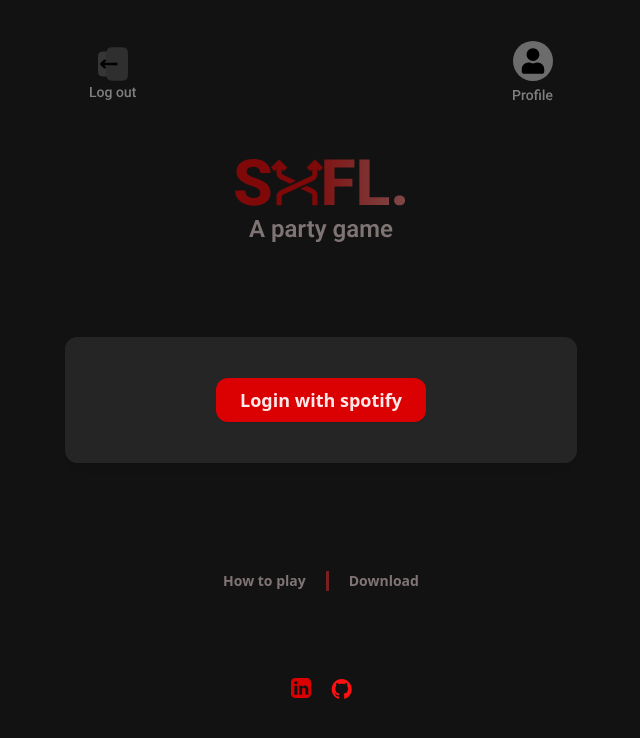
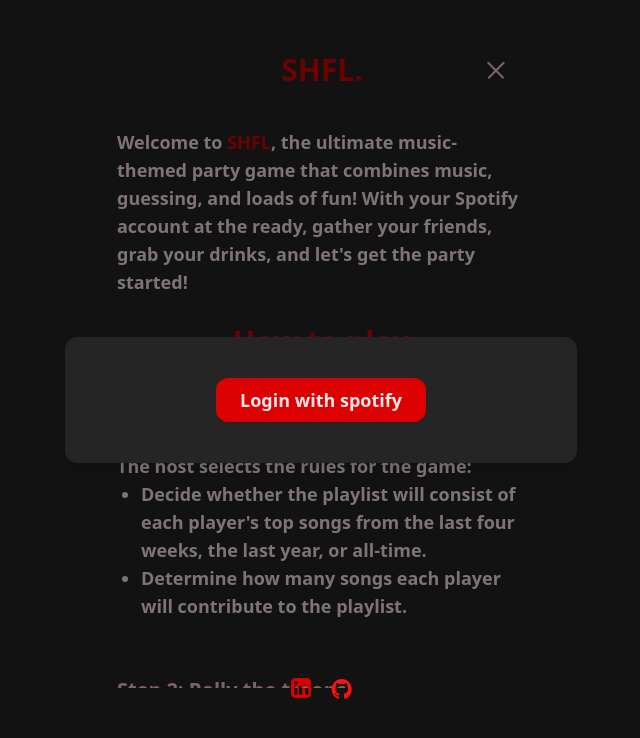
Before and after one commit to amaduswaray/shfl, a Next.js app: page / in a window 1280 px wide. Shown: the top 738 px of the page, without its empty margins (319-959 px from the left). Built offline with nearby package versions, Linux system fonts and the light colour scheme; no server answers.

Commit message:
Rules page

```diff
--- a/app/page.tsx
+++ b/app/page.tsx
@@ -7,6 +7,9 @@
 import dynamic from "next/dynamic";
 import Rules from "@/components/Rules";
 const LoginModal = dynamic(() => import("@components/LoginModal"), {
+  ssr: false,
+});
+const Download = dynamic(() => import("@components/Download"), {
   ssr: false,
 });
 
@@ -37,6 +40,7 @@
           </p>
         </div>
       </div>
+      <Download />
 
       <LoginModal show={!isAuthenticated} />
     </div>
--- a/components/Download/index.tsx
+++ b/components/Download/index.tsx
@@ -1,64 +1,136 @@
+"use client";
+
+import { useRouter } from "next/navigation";
+import Cross from "@icons/cross.svg";
+
+interface ModalProps {
+  show: boolean;
+  setShow: (param: boolean) => void;
+}
+
 const Download = () => {
+  const router = useRouter();
+
   return (
-    <div>
-      <button
-        type="button"
-        className="py-3 px-4 inline-flex items-center gap-x-2 text-sm font-medium rounded-lg border border-transparent bg-blue-600 text-white hover:bg-blue-700 focus:outline-none focus:bg-blue-700 disabled:opacity-50 disabled:pointer-events-none"
-        aria-haspopup="dialog"
-        aria-expanded="false"
-        aria-controls="hs-slide-up-animation-modal"
-        data-hs-overlay="#hs-slide-up-animation-modal"
-      >
-        Open modal
-      </button>
+    <div className="fixed inset-0 bg-shfl-bg bg-opacity-100 overflow-y-auto h-full w-full flex items-center justify-center p-5">
+      <div className="p-8 w-full max-w-lg h-full bg-inherit">
+        <div className="flex flex-row justify-between items-center px-10 top-0 sticky">
+          <div className="w-5"></div>
+          <h3 className="text-3xl font-bold text-shfl-red">SHFL.</h3>
+          <a onClick={() => console.log("hello")}>
+            <Cross />
+          </a>
+        </div>
+        <div className="flex flex-col gap-2 justify-between items-center p-5 h-5/6 overflow-y-scroll mt-5">
+          <p className="text-shfl-white font-semibold text-lg">
+            Welcome to <span className="text-shfl-red">SHFL</span>, the ultimate
+            music-themed party game that combines music, guessing, and loads of
+            fun! With your Spotify account at the ready, gather your friends,
+            grab your drinks, and let's get the party started!
+          </p>
 
-      <div
-        id="hs-slide-up-animation-modal"
-        className="hs-overlay hidden size-full fixed top-0 start-0 z-[80] overflow-x-hidden overflow-y-auto pointer-events-none"
-        role="dialog"
-        tabIndex={-1}
-        aria-labelledby="hs-slide-up-animation-modal-label"
-      >
-        <div className="hs-overlay-open:mt-7 hs-overlay-open:opacity-100 hs-overlay-open:duration-500 mt-14 opacity-0 ease-out transition-all sm:max-w-lg sm:w-full m-3 sm:mx-auto">
-          <div className="flex flex-col bg-white border shadow-sm rounded-xl pointer-events-auto">
-            <div className="flex justify-between items-center py-3 px-4 border-b">
-              <h3
-                id="hs-slide-up-animation-modal-label"
-                className="font-bold text-gray-800"
-              >
-                Modal title
-              </h3>
-              <button
-                type="button"
-                className="hs-dropup-toggle size-8 inline-flex justify-center items-center gap-x-2 rounded-full border border-transparent bg-gray-100 text-gray-800 hover:bg-gray-200 focus:outline-none focus:bg-gray-200 disabled:opacity-50 disabled:pointer-events-none"
-                aria-label="Close"
-                data-hs-overlay="#hs-slide-up-animation-modal"
-              >
-                <span className="sr-only">Close</span>
-              </button>
-            </div>
-            <div className="p-4 overflow-y-auto">
-              <p className="mt-1 text-gray-800">
-                This is a wider card with supporting text below as a natural
-                lead-in to additional content.
-              </p>
-            </div>
-            <div className="flex justify-end items-center gap-x-2 py-3 px-4 border-t">
-              <button
-                type="button"
-                className="hs-dropup-toggle py-2 px-3 inline-flex items-center gap-x-2 text-sm font-medium rounded-lg border border-gray-200 bg-white text-gray-800 shadow-sm hover:bg-gray-50 focus:outline-none focus:bg-gray-50 disabled:opacity-50 disabled:pointer-events-none"
-                data-hs-overlay="#hs-slide-up-animation-modal"
-              >
-                Close
-              </button>
-              <button
-                type="button"
-                className="py-2 px-3 inline-flex items-center gap-x-2 text-sm font-medium rounded-lg border border-transparent bg-blue-600 text-white hover:bg-blue-700 focus:outline-none focus:bg-blue-700 disabled:opacity-50 disabled:pointer-events-none"
-              >
-                Save changes
-              </button>
-            </div>
+          <h1 className="text-center font-bold text-shfl-red text-3xl my-5">
+            How to play
+          </h1>
+
+          <div className="w-full flex flex-col my-5">
+            <h2 className="text-shfl-pink text-xl font-bold my-2">
+              Step 1: Set the stage
+            </h2>
+            <p className="text-shfl-white font-semibold text-lg">
+              The host selects the rules for the game:
+            </p>
+            <ul className="list-disc ml-6">
+              <li className="text-shfl-white font-semibold text-lg">
+                Decide whether the playlist will consist of each player's top
+                songs from the last four weeks, the last year, or all-time.
+              </li>
+              <li className="text-shfl-white font-semibold text-lg">
+                Determine how many songs each player will contribute to the
+                playlist.
+              </li>
+            </ul>
           </div>
+
+          <div className="w-full flex flex-col my-5">
+            <h2 className="text-shfl-pink text-xl font-bold my-2">
+              Step 2: Rally the troops
+            </h2>
+            <ul className="list-disc ml-6">
+              <li className="text-shfl-white font-semibold text-lg">
+                The host shares a unique game code with all the players.
+              </li>
+              <li className="text-shfl-white font-semibold text-lg">
+                Players use the code to join the game and connect their Spotify
+                accounts.
+              </li>
+            </ul>
+          </div>
+
+          <div className="w-full flex flex-col my-5">
+            <h2 className="text-shfl-pink text-xl font-bold my-2">
+              Step 3: Crank up the Volume
+            </h2>
+            <p className="text-shfl-white font-semibold text-lg">
+              Now, it's time to let the music take center stage. Hit that play
+              button, and the <span className="text-shfl-red">SHFL</span>{" "}
+              playlist bursts into action. Feel the rhythm, nod your head, and
+              let the songs weave their magic. Get ready to showcase your
+              musical prowess!
+            </p>
+          </div>
+
+          <div className="w-full flex flex-col my-5">
+            <h2 className="text-shfl-pink text-xl font-bold my-2">
+              Step 4: Unleash Your Inner Detective
+            </h2>
+            <p className="text-shfl-white font-semibold text-lg">
+              The guessing fun begins! Your screen reveals the names of all the
+              players (excluding yourself). Put on your detective hat and take
+              an educated guess.
+            </p>
+          </div>
+
+          <div className="w-full flex flex-col my-5">
+            <h2 className="text-shfl-pink text-xl font-bold my-2">
+              Step 5: Unveil the Melodic Revelations
+            </h2>
+            <ul className="list-disc ml-6">
+              <li className="text-shfl-white font-semibold text-lg">
+                Vote for the person who had the song, even while the song is
+                still playing.
+              </li>
+              <li className="text-shfl-white font-semibold text-lg">
+                Guess correctly to assign three sips to other players.
+              </li>
+              <li className="text-shfl-white font-semibold text-lg">
+                The person who had the song drinks as a penalty.
+              </li>
+              <li className="text-shfl-white font-semibold text-lg">
+                If no one guesses correctly, the song owner serves five sips.
+              </li>
+              <li className="text-shfl-white font-semibold text-lg">
+                If everyone guesses correctly, the song owner chugs their drink.
+              </li>
+            </ul>
+          </div>
+
+          <div className="w-full flex flex-col my-5">
+            <h2 className="text-shfl-pink text-xl font-bold my-2">
+              Step 6: Keep the Party Rolling
+            </h2>
+            <p className="text-shfl-white font-semibold text-lg">
+              Keep voting, sipping, and guessing with each new song. Let the
+              music and fun continue!
+            </p>
+          </div>
+
+          <p className="text-shfl-white font-extrabold text-lg mt-5">
+            Remember to drink responsibly, enjoy the beats, and make
+            unforgettable memories. SHFL is the game that brings friends
+            together, music to life, and non-stop entertainment to any party.
+            Get ready to dance, guess, and sip in style!
+          </p>
         </div>
       </div>
     </div>
--- a/components/Rules/index.tsx
+++ b/components/Rules/index.tsx
@@ -1,65 +1,27 @@
+"use client";
+
+import { useRouter } from "next/navigation";
+import Cross from "@icons/cross.svg";
+
+interface ModalProps {
+  show: boolean;
+  setShow: (param: boolean) => void;
+}
+
 const Rules = () => {
+  const router = useRouter();
+
   return (
-    <div>
-      <button
-        type="button"
-        className="py-3 px-4 inline-flex items-center gap-x-2 text-sm font-medium rounded-lg border border-transparent bg-blue-600 text-white hover:bg-blue-700 focus:outline-none focus:bg-blue-700 disabled:opacity-50 disabled:pointer-events-none"
-        aria-haspopup="dialog"
-        aria-expanded="false"
-        aria-controls="hs-slide-up-animation-modal"
-        data-hs-overlay="#hs-slide-up-animation-modal"
-      >
-        Open modal
-      </button>
-
-      <div
-        id="hs-slide-up-animation-modal"
-        className="hs-overlay hidden size-full fixed top-0 start-0 z-[80] overflow-x-hidden overflow-y-auto pointer-events-none"
-        role="dialog"
-        tabIndex={-1}
-        aria-labelledby="hs-slide-up-animation-modal-label"
-      >
-        <div className="hs-overlay-open:mt-7 hs-overlay-open:opacity-100 hs-overlay-open:duration-500 mt-14 opacity-0 ease-out transition-all sm:max-w-lg sm:w-full m-3 sm:mx-auto">
-          <div className="flex flex-col bg-white border shadow-sm rounded-xl pointer-events-auto">
-            <div className="flex justify-between items-center py-3 px-4 border-b">
-              <h3
-                id="hs-slide-up-animation-modal-label"
-                className="font-bold text-gray-800"
-              >
-                Modal title
-              </h3>
-              <button
-                type="button"
-                className="hs-dropup-toggle size-8 inline-flex justify-center items-center gap-x-2 rounded-full border border-transparent bg-gray-100 text-gray-800 hover:bg-gray-200 focus:outline-none focus:bg-gray-200 disabled:opacity-50 disabled:pointer-events-none"
-                aria-label="Close"
-                data-hs-overlay="#hs-slide-up-animation-modal"
-              >
-                <span className="sr-only">Close</span>
-              </button>
-            </div>
-            <div className="p-4 overflow-y-auto">
-              <p className="mt-1 text-gray-800">
-                This is a wider card with supporting text below as a natural
-                lead-in to additional content.
-              </p>
-            </div>
-            <div className="flex justify-end items-center gap-x-2 py-3 px-4 border-t">
-              <button
-                type="button"
-                className="hs-dropup-toggle py-2 px-3 inline-flex items-center gap-x-2 text-sm font-medium rounded-lg border border-gray-200 bg-white text-gray-800 shadow-sm hover:bg-gray-50 focus:outline-none focus:bg-gray-50 disabled:opacity-50 disabled:pointer-events-none"
-                data-hs-overlay="#hs-slide-up-animation-modal"
-              >
-                Close
-              </button>
-              <button
-                type="button"
-                className="py-2 px-3 inline-flex items-center gap-x-2 text-sm font-medium rounded-lg border border-transparent bg-blue-600 text-white hover:bg-blue-700 focus:outline-none focus:bg-blue-700 disabled:opacity-50 disabled:pointer-events-none"
-              >
-                Save changes
-              </button>
-            </div>
-          </div>
+    <div className="fixed inset-0 bg-shfl-bg bg-opacity-100 overflow-y-auto h-full w-full flex items-center justify-center p-5">
+      <div className="p-8 w-full max-w-lg shadow-lg h-full rounded-md bg-shfl-gray">
+        <div className="flex flex-row justify-between items-center px-10 top-0 sticky">
+          <div className="w-5"></div>
+          <h3 className="text-3xl font-bold text-shfl-red">SHFL.</h3>
+          <a onClick={() => console.log("hello")}>
+            <Cross />
+          </a>
         </div>
+        <div className="text-center h-full overflow-y-scroll"></div>
       </div>
     </div>
   );
```
Also changed, not shown: 1 other file (tests, documents, lock files or other folders).
